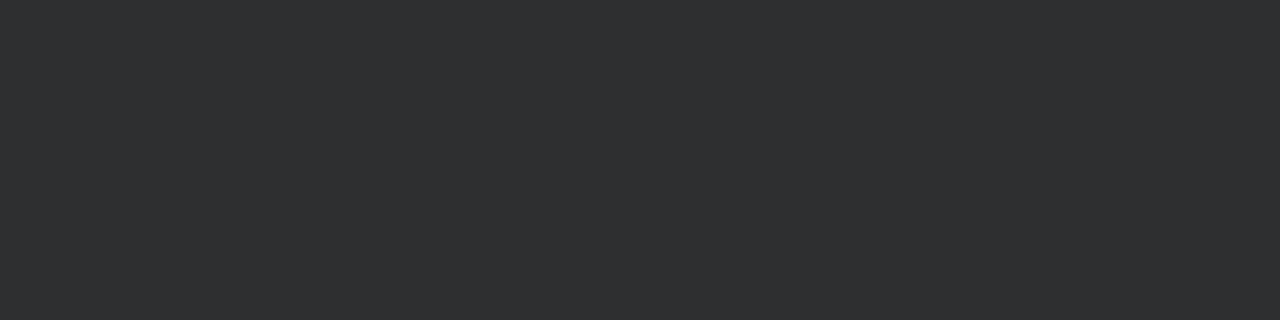
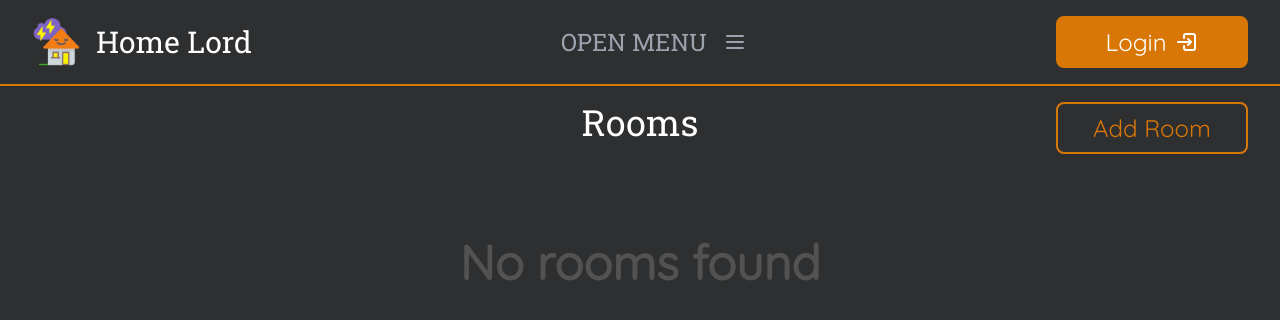
Before and after one commit to localhost-2137/frontend-coding-night-23, a React (Vite) app: page /rooms in a window 1280 px wide. Before the commit this address had no page. Shown: the top 320 px of the page. Built offline with nearby package versions, Linux system fonts and the light colour scheme.

Commit message:
Added page for Rooms

```diff
--- a/src/Components/Button.tsx
+++ b/src/Components/Button.tsx
@@ -28,8 +28,8 @@
       to={to || "/"}
       className={`${
         type === "alt"
-          ? "active:scale-90 transition-all border-amber-600 border-2 text-2xl p-2 text-amber-600 box-border font-sans rounded-lg"
-          : "active:scale-90 transition-all bg-amber-600 text-2xl p-2 text-white font-sans rounded-lg box-border border-2 border-amber-600"
+          ? "active:scale-90 transition-all border-amber-600 border-2 text-2xl p-2 text-amber-600 box-border quicksand rounded-lg"
+          : "active:scale-90 transition-all bg-amber-600 text-2xl p-2 text-white quicksand rounded-lg box-border border-2 border-amber-600"
       } flex items-center justify-center gap-2 box-border ${className} ${
         width || "sm:w-96 w-72"
       }`}
@@ -44,8 +44,8 @@
       disabled={disabled}
       className={`${
         type === "alt"
-          ? "active:scale-90 transition-all border-amber-600 border-2 text-2xl p-2 text-amber-600 box-border font-sans rounded-lg"
-          : "active:scale-90 transition-all bg-amber-600 text-2xl p-2 text-white font-sans rounded-lg box-border border-2 border-amber-600"
+          ? "active:scale-90 transition-all border-amber-600 border-2 text-2xl p-2 text-amber-600 box-border quicksand rounded-lg"
+          : "active:scale-90 transition-all bg-amber-600 text-2xl p-2 text-white quicksand rounded-lg box-border border-2 border-amber-600"
       } flex gap-2 items-center justify-center box-border ${className}  ${
         width || "sm:w-96 w-72"
       } ${disabled && "!bg-gray-500 !border-gray-500"}`}
--- a/src/Components/Nav.tsx
+++ b/src/Components/Nav.tsx
@@ -1,22 +1,22 @@
 import {
-    TbRouter,
   TbHome,
   TbLogin2,
   TbLogout,
   TbNotebook,
   TbX,
   TbMenu2,
+  TbDoor,
 } from "react-icons/tb";
-import {NavLink} from "react-router-dom";
-import {Fragment, useState} from "react";
-import {AnimatePresence, motion} from "framer-motion";
+import { NavLink } from "react-router-dom";
+import { Fragment, useState } from "react";
+import { AnimatePresence, motion } from "framer-motion";
 import AvatarComponent from "./AvatarComponent";
 import Button from "./Button";
 
 const navigationLinks = [
-    {to: "/home-scheme", label: "Home Scheme", icon: TbHome},
-    {to: "/devices", label: "Devices", icon: TbRouter},
-    {to: "/plan", label: "Plan", icon: TbNotebook},
+  { to: "/home-scheme", label: "Home Scheme", icon: TbHome },
+  { to: "/rooms", label: "Rooms", icon: TbDoor },
+  { to: "/plan", label: "Plan", icon: TbNotebook },
 ];
 
 export default function Nav({
@@ -36,19 +36,18 @@
 
   return (
     <>
-            <nav
-                className="2xl:flex flex-row hidden roboto uppercase items-center min-[1700px]:gap-8 gap-4 min-[1700px]:text-2xl text-xl h-8">
+      <nav className="2xl:flex flex-row hidden roboto uppercase items-center min-[1700px]:gap-8 gap-4 min-[1700px]:text-2xl text-xl h-8">
         {navigationLinks.map((link, index) => (
           <Fragment key={link.to}>
             <NavLink
-                            className={({isActive}) => menuLinkClass(isActive)}
+              className={({ isActive }) => menuLinkClass(isActive)}
               to={link.to}
             >
-                            <link.icon/>
+              <link.icon />
               {link.label}
             </NavLink>
             {index < navigationLinks.length - 1 && (
-                            <div className="w-1 rounded-xl h-full bg-bgLght"/>
+              <div className="w-1 rounded-xl h-full bg-bgLght" />
             )}
           </Fragment>
         ))}
@@ -58,7 +57,7 @@
         className="roboto uppercase 2xl:hidden flex items-center gap-4 cursor-pointer text-2xl text-gray-400 hover:text-gray-100 transition-colors duration-200"
       >
         <p className="sm:block hidden">Open menu</p>
-                <TbMenu2/>
+        <TbMenu2 />
       </div>
       {user.email ? (
         <div className="hidden lg:flex items-center gap-8 roboto text-3xl">
@@ -79,7 +78,7 @@
             onClick={logout}
           >
             Logout
-                        <TbLogout/>
+            <TbLogout />
           </Button>
         </div>
       ) : (
@@ -91,15 +90,15 @@
           width="w-48"
         >
           Login
-                    <TbLogin2/>
+          <TbLogin2 />
         </Button>
       )}
       <AnimatePresence>
         {isShown && (
           <motion.div
-                        initial={{opacity: 0}}
-                        animate={{opacity: 0.4}}
-                        exit={{opacity: 0}}
+            initial={{ opacity: 0 }}
+            animate={{ opacity: 0.4 }}
+            exit={{ opacity: 0 }}
             className="2xl:hidden fixed w-screen h-screen top-0 left-0 block bg-bgClr opacity-40"
           />
         )}
@@ -116,19 +115,19 @@
           className="roboto flex items-center gap-4 cursor-pointer text-2xl text-gray-400 hover:text-gray-100 transition-colors duration-200"
         >
           Close
-                    <TbX/>
+          <TbX />
         </div>
-                <NavLink className={({isActive}) => menuLinkClass(isActive)} to="/">
-                    <TbHome/>
+        <NavLink className={({ isActive }) => menuLinkClass(isActive)} to="/">
+          <TbHome />
           Home
         </NavLink>
         {navigationLinks.map((link) => (
           <NavLink
-                        className={({isActive}) => menuLinkClass(isActive)}
+            className={({ isActive }) => menuLinkClass(isActive)}
             to={link.to}
             key={link.to}
           >
-                        <link.icon/>
+            <link.icon />
             {link.label}
           </NavLink>
         ))}
@@ -151,7 +150,7 @@
               onClick={logout}
             >
               Logout
-                            <TbLogout/>
+              <TbLogout />
             </Button>
           </div>
         ) : (
@@ -163,7 +162,7 @@
             width="w-48"
           >
             Login
-                        <TbLogin2/>
+            <TbLogin2 />
           </Button>
         )}
       </nav>
--- /dev/null
+++ b/src/Pages/Rooms/Rooms.tsx
@@ -0,0 +1,76 @@
+import { AnimatePresence, motion, useIsPresent } from "framer-motion";
+import Button from "../../Components/Button";
+import { useState } from "react";
+import Input from "../../Components/Input";
+import { TbDeviceFloppy, TbX } from "react-icons/tb";
+
+interface Room {
+    name: string;
+}
+
+export default function Rooms() {
+  const isPresent = useIsPresent();
+  const [isUserAddingRoom, setIsUserAddingRoom] = useState<boolean>(false);
+  const [rooms, setRooms] = useState<Room[]>([]);
+
+  const addRoomModal = (
+    <div className="fixed z-20 w-screen h-screen left-0 top-0 bg-[#00000040] flex items-center justify-center">
+      <AnimatePresence>
+        <motion.div
+          initial={{ opacity: 0.5, bottom: -50 }}
+          animate={{ opacity: 1, bottom: 0 }}
+          transition={{ duration: 0.2 }}
+          className="w-1/3 h-3/5 border-4 border-amber-600 rounded-xl bg-bgClr p-6 relative flex flex-col gap-4 items-center justify-center"
+        >
+          <TbX
+            className="text-2xl text-white absolute right-6 top-6 cursor-pointer"
+            onClick={() => setIsUserAddingRoom(false)}
+          />
+          <h3 className="text-6xl text-center text-white roboto mb-8">
+            Add Room
+          </h3>
+          <Input placeholder="Room name" containerClassName="!w-2/3" />
+          <Input placeholder="Device code" containerClassName="!w-2/3" />
+          <Button type="default" className="!w-2/3">
+            <TbDeviceFloppy />
+            Add Room
+          </Button>
+          <p className="text-white w-2/3">
+            *Room name is arbitrary and depends on the user.
+          </p>
+          <p className="text-white w-2/3">
+            **Device code should be written on the sheet of paper included in
+            the set.
+          </p>
+        </motion.div>
+      </AnimatePresence>
+    </div>
+  );
+
+  return (
+    <div className="flex-1 relative">
+      {isUserAddingRoom && addRoomModal}
+      <Button
+        type="alt"
+        className="absolute right-8 top-4 !w-48"
+        onClick={() => setIsUserAddingRoom(true)}
+      >
+        Add Room
+      </Button>
+      <h2 className="text-center text-4xl roboto py-4">Rooms</h2>
+      <div className="">
+        {rooms.length ? <h1>Pokoje kurwo</h1> : <p className="text-center text-bgLght text-5xl quicksand font-semibold mt-20">No rooms found</p>}
+      </div>
+      <motion.div
+        initial={{ scaleX: 1 }}
+        animate={{
+          scaleX: 0,
+          transition: { duration: 0.6, ease: "circOut" },
+        }}
+        exit={{ scaleX: 1, transition: { duration: 0.6, ease: "circIn" } }}
+        style={{ originX: isPresent ? 0 : 1 }}
+        className="privacy-screen bg-indigo-400 z-50"
+      />
+    </div>
+  );
+}
--- a/tailwind.config.js
+++ b/tailwind.config.js
@@ -5,7 +5,7 @@
     extend: {
       colors: {
         bgClr: "#2e2f30",
-        bgLght: "#393a3a",
+        bgLght: "#525252",
       },
     },
   },
```
Also changed, not shown: src/App.tsx (+8 -8 lines). Lines whose indentation alone changed are shown as unchanged.
